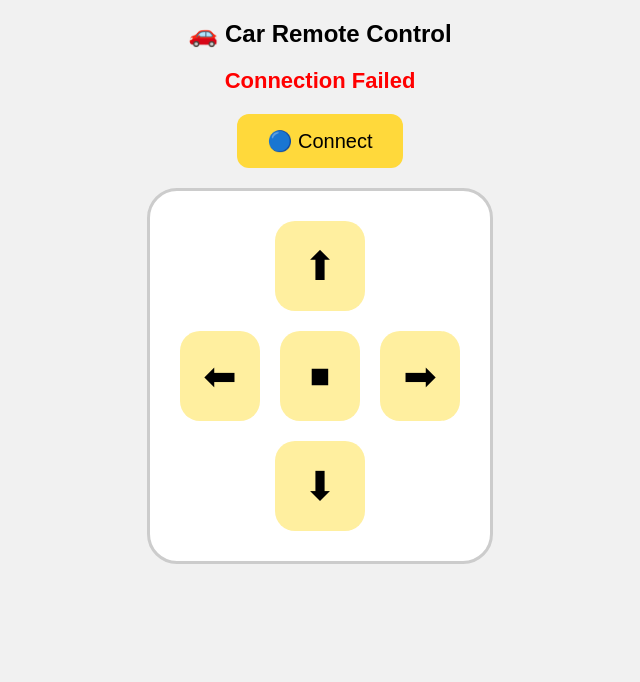
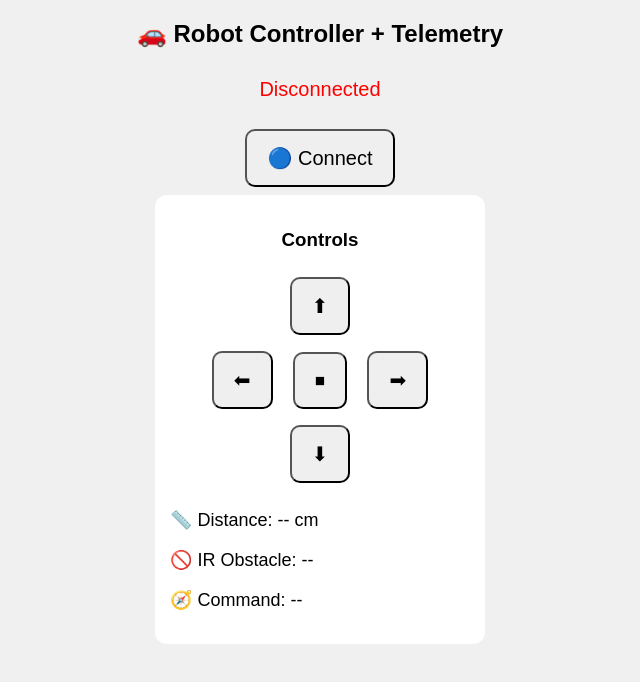
Before and after one commit to jromero158486/Reinforcement-Learning, a plain HTML site: page control.html in a window 1280 px wide. Both pictures are taken after a click on the button "🔵 Connect". Shown: the whole page, without its empty margins (320-960 px from the left). Drawn offline with Linux system fonts and the light colour scheme.

Commit message:
Refactor control.html for Robot Controller UI

```diff
--- a/control.html
+++ b/control.html
@@ -1,119 +1,81 @@
 <!DOCTYPE html>
 <html>
 <head>
-<meta charset="utf-8">
-<title>Bluetooth Car Remote</title>
+<meta charset="utf-8" />
+<title>Robot Controller</title>
 <style>
-  body {
-    text-align:center;
-    font-family:Arial;
-    background:#f1f1f1;
-  }
-
-  #status {
-    font-size:22px;
-    font-weight:bold;
-    margin:20px;
-  }
-
-  #connect {
-    padding:15px 30px;
-    font-size:20px;
-    border-radius:12px;
-    background:#ffd93b;
-    border:none;
-    cursor:pointer;
-    margin-bottom:20px;
-  }
-
-  .pad {
-    width:300px;
-    margin:auto;
-    background:#fff;
-    padding:20px;
-    border-radius:30px;
-    border:3px solid #ccc;
-  }
-
-  button.arrow {
-    width:90px;
-    height:90px;
-    margin:10px;
-    font-size:40px;
-    border-radius:20px;
-    border:none;
-    background:#ffef9f;
-    cursor:pointer;
-    transition:0.1s;
-  }
-
-  button.arrow:active {
-    background:#ffd93b;
-    transform:scale(0.90);
-  }
-
-  .row {
-    display:flex;
-    justify-content:center;
-  }
+  body { font-family: Arial; background:#f0f0f0; text-align:center; }
+  #status { padding:10px; margin:10px; font-size:20px; }
+  .ok { color:green; }
+  .bad { color:red; }
+  .panel { background:white; padding:15px; width:300px; margin:auto; border-radius:12px; }
+  button { margin:8px; padding:15px 20px; font-size:20px; border-radius:10px; }
+  .telemetry { font-size:18px; margin-top:15px; text-align:left; }
 </style>
 </head>
 <body>
 
-<h2>🚗 Car Remote Control</h2>
-<div id="status">Disconnected</div>
-<button id="connect">🔵 Connect</button>
+<h2>🚗 Robot Controller + Telemetry</h2>
 
-<div class="pad">
-  <div class="row">
-    <button class="arrow" data-cmd="U">⬆</button>
-  </div>
+<div id="status" class="bad">Disconnected</div>
+<button id="connectBtn">🔵 Connect</button>
 
-  <div class="row">
-    <button class="arrow" data-cmd="L">⬅</button>
-    <button class="arrow" data-cmd="S">⏹</button>
-    <button class="arrow" data-cmd="R">➡</button>
-  </div>
+<div class="panel">
+  <h3>Controls</h3>
+  <button onclick="send('U')">⬆</button><br>
+  <button onclick="send('L')">⬅</button>
+  <button onclick="send('S')">⏹</button>
+  <button onclick="send('R')">➡</button><br>
+  <button onclick="send('D')">⬇</button>
 
-  <div class="row">
-    <button class="arrow" data-cmd="D">⬇</button>
+  <div class="telemetry">
+    <p>📏 Distance: <span id="dist">--</span> cm</p>
+    <p>🚫 IR Obstacle: <span id="ir">--</span></p>
+    <p>🧭 Command: <span id="cmd">--</span></p>
   </div>
 </div>
 
 <script>
-let port, writer;
+let port, reader, writer;
 
-// --- CONNECT TO SERIAL (HC-06) ---
-document.getElementById("connect").onclick = async () => {
-  try {
-    port = await navigator.serial.requestPort();
-    await port.open({ baudRate: 9600 });
-
-    writer = port.writable.getWriter();
-
-    document.getElementById("status").innerText = "Connected ✔";
-    document.getElementById("status").style.color = "green";
-  } catch (err) {
-    document.getElementById("status").innerText = "Connection Failed";
-    document.getElementById("status").style.color = "red";
-  }
-};
-
-// --- SEND COMMAND ---
-function send(cmd) {
-  if (!writer) return alert("Connect first!");
-  writer.write(new TextEncoder().encode(cmd));
+async function connect() {
+  port = await navigator.serial.requestPort();
+  await port.open({ baudRate: 9600 });
+  writer = port.writable.getWriter();
+  document.getElementById("status").textContent = "Connected ✔";
+  document.getElementById("status").className = "ok";
+  listen();
 }
 
-// --- BUTTON EVENTS ---
-document.querySelectorAll(".arrow").forEach(btn => {
-  btn.onmousedown = () => send(btn.dataset.cmd);
-  btn.ontouchstart = () => send(btn.dataset.cmd);
+async function listen() {
+  reader = port.readable.getReader();
+  let buffer = "";
 
-  // Stop when released
-  btn.onmouseup = () => send("S");
-  btn.ontouchend = () => send("S");
-});
+  while (true) {
+    const { value, done } = await reader.read();
+    if (done) break;
+
+    buffer += new TextDecoder().decode(value);
+    let lines = buffer.split("\n");
+    buffer = lines.pop();
+
+    for (let line of lines) {
+      try {
+        let data = JSON.parse(line);
+        document.getElementById("dist").textContent = data.dist.toFixed(1);
+        document.getElementById("ir").textContent = data.ir;
+        document.getElementById("cmd").textContent = data.cmd;
+      } catch {}
+    }
+  }
+}
+
+async function send(cmd) {
+  if (!writer) return alert("Connect first!");
+  await writer.write(new TextEncoder().encode(cmd));
+}
+
+document.getElementById("connectBtn").onclick = connect;
 </script>
 
 </body>
```
